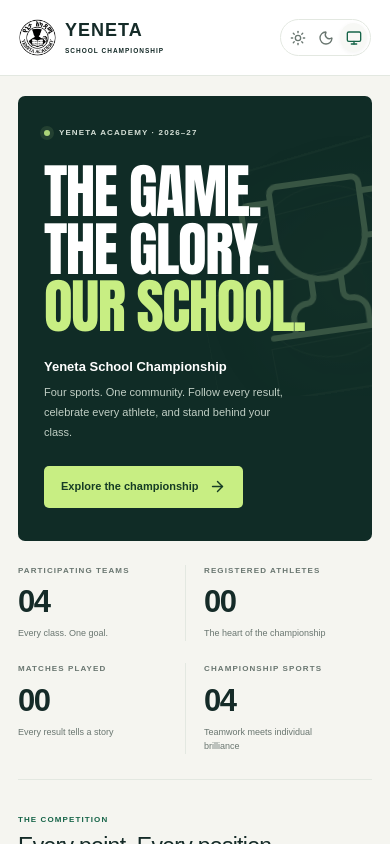
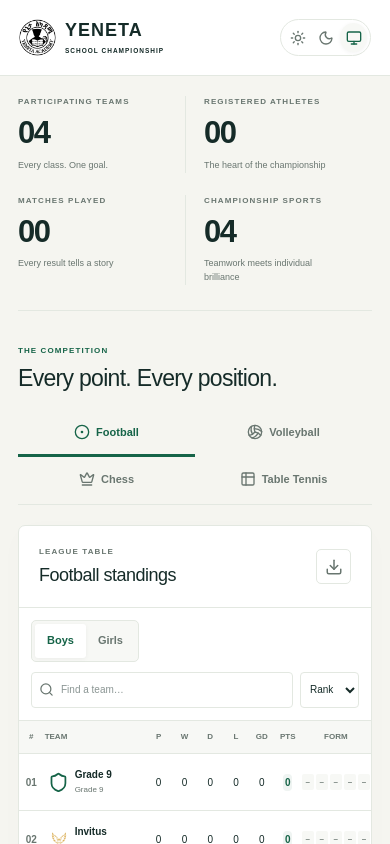
Before and after one commit to Elyanan/Yeneta-Championship, a Next.js app: page / in a window 390 px wide. Shown: the top 844 px of the page. Built offline with nearby package versions, Linux system fonts and the light colour scheme.

Commit message:
hero removed

```diff
--- a/src/app/admin/(protected)/[[...section]]/page.tsx
+++ b/src/app/admin/(protected)/[[...section]]/page.tsx
@@ -33,7 +33,6 @@ export default async function Admin({
   return (
     <>
       <Header
-        admin
         season={
           snapshot.data.seasons.find(
             (s) => s.id === snapshot.data.settings.activeSeasonId,
--- a/src/app/admin/login/page.tsx
+++ b/src/app/admin/login/page.tsx
@@ -12,7 +12,7 @@ export default async function Login() {
   if (await session()) redirect("/admin");
   return (
     <>
-      <Header admin />
+      <Header />
       <main id="main" className="login-shell">
         <div className="login-brand">
           <Image
--- a/src/app/globals.css
+++ b/src/app/globals.css
@@ -217,29 +217,6 @@ small {
   padding: 32px 48px 60px;
   margin: auto;
 }
-.hero {
-  position: relative;
-  display: grid;
-  grid-template-columns: 1.1fr 1fr;
-  background: var(--nav);
-  border-radius: 7px;
-  overflow: hidden;
-  color: #fff;
-  min-height: 440px;
-}
-.hero-content {
-  padding: 43px 48px;
-  z-index: 1;
-}
-.hero-kicker {
-  display: flex;
-  align-items: center;
-  gap: 9px;
-  font-size: 10px;
-  font-weight: 700;
-  letter-spacing: 1.6px;
-  color: #d4dfd6;
-}
 .status-dot {
   height: 6px;
   width: 6px;
@@ -247,27 +224,6 @@ small {
   background: #acd579;
   display: inline-block;
   box-shadow: 0 0 0 4px #aacb8220;
-}
-.hero h1 {
-  font-family: Impact, "Arial Narrow", Arial, sans-serif;
-  letter-spacing: -1px;
-  font-weight: 800;
-  font-size: 70px;
-  line-height: 0.97;
-  margin: 25px 0 20px;
-}
-.hero h1 span {
-  color: var(--accent);
-}
-.hero-content > p {
-  font-weight: 700;
-  font-size: 15px;
-  margin-bottom: 6px;
-}
-.hero-description {
-  font-size: 12px;
-  line-height: 1.8;
-  color: #c0cec4;
 }
 .button {
   display: inline-flex;
@@ -288,14 +244,6 @@ small {
 .button-primary:hover {
   filter: brightness(1.1);
 }
-.hero-button {
-  background: var(--accent);
-  color: #163c25;
-  margin-top: 23px;
-}
-.hero-button:hover {
-  background: #e0ffab;
-}
 .button-outline {
   background: var(--surface);
   border: 1px solid var(--line);
@@ -312,103 +260,10 @@ small {
   background: #a7333e;
   color: white;
 }
-.hero-art {
-  position: relative;
-  overflow: hidden;
-  background: radial-gradient(ellipse at 60% 60%, #3b674438, transparent 70%);
-}
-.hero-year {
-  position: absolute;
-  right: 27px;
-  top: 16px;
-  font-size: 95px;
-  font-family: Impact, "Arial Narrow", sans-serif;
-  font-weight: bold;
-  letter-spacing: -6px;
-  color: #b3d3b815;
-  line-height: 1;
-}
-.hero-year span {
-  font-size: 60px;
-  color: #c8ee8326;
-}
-.hero-trophy {
-  position: absolute;
-  width: 230px;
-  height: 265px;
-  left: 50%;
-  top: 49%;
-  transform: translate(-50%, -50%) rotate(-8deg);
-  color: #c9e6ac;
-  filter: drop-shadow(0 12px 30px #b7e78919);
-}
-.pitch-lines {
-  position: absolute;
-  inset: 45px 0 20px 5px;
-  border: 1px solid #91ad8724;
-  transform: perspective(600px) rotateY(-18deg) rotateZ(-12deg) scale(1.15);
-}
-.pitch-lines:before {
-  content: "";
-  position: absolute;
-  left: 0;
-  right: 0;
-  top: 50%;
-  height: 1px;
-  background: #91ad8733;
-}
-.pitch-lines div {
-  position: absolute;
-  width: 150px;
-  height: 150px;
-  border: 1px solid #91ad8733;
-  border-radius: 50%;
-  left: calc(50% - 75px);
-  top: calc(50% - 75px);
-}
-.pitch-lines i,
-.pitch-lines b {
-  position: absolute;
-  border: 1px solid #91ad8733;
-  width: 52%;
-  height: 22%;
-  left: 24%;
-}
-.pitch-lines i {
-  top: 0;
-}
-.pitch-lines b {
-  bottom: 0;
-}
-.hero-art-caption {
-  position: absolute;
-  bottom: 35px;
-  left: 25%;
-  display: grid;
-  gap: 4px;
-}
-.hero-art-caption span {
-  font-size: 9px;
-  letter-spacing: 2px;
-  color: #b8cdab;
-}
-.hero-art-caption b {
-  font-size: 19px;
-  letter-spacing: -0.5px;
-}
-.hero-sport-mark {
-  position: absolute;
-  right: 19px;
-  bottom: 35px;
-  writing-mode: vertical-rl;
-  font-size: 8px;
-  letter-spacing: 2px;
-  color: #a7bdab;
-}
 .overview-strip {
   display: grid;
   grid-template-columns: repeat(4, 1fr);
-  margin: 28px 0 48px;
+  margin: 0 0 48px;
   border-bottom: 1px solid var(--line);
   padding-bottom: 27px;
   gap: 25px;
@@ -597,16 +452,31 @@ select {
   font-size: 11px;
   min-height: 34px;
 }
-.table-scroll {
-  overflow-x: auto;
-  max-width: 100%;
+.standings-panel,
+.standings-table-wrap {
+  min-width: 0;
+  width: 100%;
 }
 .standings-table {
   width: 100%;
+  table-layout: fixed;
   border-collapse: collapse;
   font-size: 11px;
-  white-space: nowrap;
+  white-space: normal;
+  overflow-wrap: anywhere;
   font-variant-numeric: tabular-nums;
+}
+.standings-table .rank-column {
+  width: 6%;
+}
+.standings-table .identity-column {
+  width: 30%;
+}
+.standings-table .form-column {
+  width: 18%;
+}
+.column-label-compact {
+  display: none;
 }
 .standings-table th {
   font-size: 9px;
@@ -614,7 +484,7 @@ select {
   color: var(--muted);
   text-align: center;
   background: var(--surface-2);
-  padding: 12px 7px;
+  padding: 12px 4px;
   font-weight: 600;
   border-block: 1px solid var(--line);
 }
@@ -626,21 +496,17 @@ abbr {
   text-align: left;
 }
 .standings-table td {
-  padding: 20px 7px;
+  padding: 20px 4px;
   text-align: center;
   border-bottom: 1px solid var(--line);
 }
 .standings-table td:first-child,
 .standings-table th:first-child {
-  padding-left: 20px;
-  padding-right: 14px;
+  padding-inline: 4px;
 }
 .standings-table td:nth-child(2) {
   text-align: left;
-  min-width: 154px;
-}
-.standings-table td:last-child {
-  padding-right: 20px;
+  padding-inline: 8px;
 }
 .standings-table tr:last-child td {
   border-bottom: 0;
@@ -655,13 +521,21 @@ abbr {
   color: var(--muted);
   font-size: 11px;
   font-weight: 650;
+  white-space: nowrap;
 }
 .table-team {
   display: flex;
   align-items: center;
   gap: 10px;
+  min-width: 0;
+  width: 100%;
+}
+.table-team > span:last-child {
+  min-width: 0;
+  flex: 1;
 }
 .table-team b {
+  display: block;
   font-size: 12px;
   font-weight: 650;
 }
@@ -688,14 +562,18 @@ abbr {
   font-size: 13px;
 }
 .form-dots {
-  display: flex;
+  display: grid;
+  grid-template-columns: repeat(5, minmax(0, 1fr));
   gap: 3px;
-  justify-content: center;
+  width: 100%;
+  max-width: 100px;
+  margin-inline: auto;
 }
 .form-dots span {
   display: grid;
   place-items: center;
-  width: 16px;
+  width: 100%;
+  min-width: 0;
   height: 19px;
   font-size: 8px;
   font-weight: 700;
@@ -1633,17 +1511,6 @@ abbr {
     opacity: 1;
   }
 }
-@media (min-width: 1500px) {
-  .hero {
-    min-height: 470px;
-  }
-  .hero h1 {
-    font-size: 78px;
-  }
-  .hero-content {
-    padding-top: 45px;
-  }
-}
 @media (max-width: 1150px) {
   .header-inner {
     padding: 0 28px;
@@ -1660,24 +1527,9 @@ abbr {
   .header-actions {
     gap: 15px;
   }
-  .hero-content {
-    padding: 36px;
-  }
-  .hero h1 {
-    font-size: 64px;
-  }
   .competition-grid {
     grid-template-columns: minmax(0, 1fr) 260px;
     gap: 18px;
-  }
-  .standings-table td {
-    padding: 19px 6px;
-  }
-  .standings-table td:nth-child(2) {
-    min-width: 140px;
-  }
-  .form-dots span {
-    width: 13px;
   }
   .team-card {
     padding: 20px 18px 0;
@@ -1726,18 +1578,6 @@ abbr {
   .competition-note {
     margin-top: 0;
     align-items: center;
-  }
-  .hero h1 {
-    font-size: 57px;
-  }
-  .hero-trophy {
-    width: 190px;
-  }
-  .hero-content {
-    padding: 33px;
-  }
-  .hero-art-caption {
-    left: 13%;
   }
   .team-grid {
     gap: 12px;
@@ -1825,58 +1665,10 @@ abbr {
   .page-container {
     padding: 20px 18px 35px;
   }
-  .hero {
-    grid-template-columns: 1fr;
-    min-height: 0;
-  }
-  .hero-content {
-    padding: 31px 26px 33px;
-  }
-  .hero-kicker {
-    font-size: 8px;
-    letter-spacing: 1.1px;
-  }
-  .hero h1 {
-    font-size: 59px;
-    letter-spacing: -1.5px;
-    position: relative;
-    z-index: 1;
-    margin: 24px 0 22px;
-  }
-  .hero-content > p {
-    font-size: 13px;
-  }
-  .hero-description {
-    font-size: 11px;
-    max-width: 250px;
-  }
-  .hero-art {
-    position: absolute;
-    right: -78px;
-    top: 25px;
-    width: 255px;
-    height: 275px;
-    opacity: 0.22;
-    pointer-events: none;
-  }
-  .hero-year,
-  .hero-art-caption,
-  .hero-sport-mark {
-    display: none;
-  }
-  .hero-trophy {
-    width: 180px;
-    height: 220px;
-  }
-  .hero-button {
-    font-size: 11px;
-    padding: 12px 17px;
-    margin-top: 23px;
-  }
   .overview-strip {
     grid-template-columns: 1fr 1fr;
     gap: 22px 18px;
-    margin: 24px 0 34px;
+    margin: 0 0 34px;
     padding-bottom: 25px;
   }
   .overview-stat {
@@ -1912,10 +1704,13 @@ abbr {
     display: none;
   }
   .sport-tabs {
-    gap: 9px;
+    flex-wrap: wrap;
+    gap: 0;
     margin-bottom: 20px;
   }
   .sport-tabs button {
+    flex: 0 0 50%;
+    justify-content: center;
     font-size: 11px;
     padding: 12px 8px 15px;
     gap: 6px;
@@ -1954,52 +1749,111 @@ abbr {
     min-height: 28px;
   }
   .standings-table {
-    min-width: 620px;
+    font-size: 10px;
+  }
+  .standings-table .rank-column {
+    width: 7%;
+  }
+  .standings-table .identity-column {
+    width: 29%;
+  }
+  .standings-table .form-column {
+    width: 20%;
   }
   .standings-table th {
     font-size: 8px;
-    padding: 10px 7px;
+    letter-spacing: 0;
+    padding: 10px 1px;
   }
   .standings-table td {
-    padding: 18px 7px;
+    padding: 14px 1px;
   }
   .standings-table td:first-child,
   .standings-table th:first-child {
-    padding-left: 16px;
+    padding-inline: 1px;
   }
   .standings-table td:nth-child(2) {
-    position: sticky;
-    left: 0;
-    background: var(--surface);
-    z-index: 1;
-    min-width: 145px;
-  }
-  .standings-table th:nth-child(2) {
-    position: sticky;
-    left: 0;
-    z-index: 2;
-    background: var(--surface-2);
+    padding-inline: 4px;
+  }
+  .standings-table .points {
+    font-size: 10px;
+    padding: 3px 2px;
+  }
+  .rank-number {
+    font-size: 10px;
+  }
+  .column-label-full {
+    display: none;
+  }
+  .column-label-compact {
+    display: inline;
+    font-size: 7.5px;
+    white-space: nowrap;
+  }
+  .standings-panel .table-toolbar {
+    display: grid;
+    grid-template-columns: 1fr;
+    padding: 12px;
+    gap: 10px;
+  }
+  .standings-panel .segmented {
+    width: fit-content;
+  }
+  .standings-panel .segmented button {
+    min-height: 34px;
+  }
+  .standings-panel .table-filters {
+    min-width: 0;
+    width: 100%;
+  }
+  .standings-panel .table-filters:has(select[aria-label="Filter grade"]) {
+    display: grid;
+    grid-template-columns: minmax(0, 1fr) auto;
+  }
+  .standings-panel
+    .table-filters:has(select[aria-label="Filter grade"])
+    .search-box {
+    grid-column: 1 / -1;
+    grid-row: 1;
+  }
+  .standings-panel .search-box {
+    min-width: 0;
+    flex: 1;
+    max-width: none;
+    min-height: 36px;
+  }
+  .standings-panel .table-filters select {
+    min-height: 36px;
+  }
+  .standings-table .form-dots {
+    gap: 2px;
+  }
+  .standings-table .form-dots span {
+    height: 16px;
+    font-size: 8px;
+    border-radius: 2px;
   }
   .table-team {
-    gap: 7px;
+    gap: 5px;
   }
   .table-team b {
-    font-size: 11px;
+    font-size: 10px;
+    line-height: 1.4;
   }
   .table-team .team-badge,
-  .table-team .team-badge img {
-    width: 31px !important;
-    height: 31px !important;
+  .table-team .team-badge img,
+  .table-team .avatar,
+  .table-team .avatar img {
+    width: 22px !important;
+    height: 22px !important;
   }
   .table-team small {
-    font-size: 9px;
+    font-size: 8px;
+    line-height: 1.5;
   }
   .table-foot {
     padding: 13px 16px;
     font-size: 8px;
-  }
-  .form-dots span {
-    width: 15px;
   }
   .results-panel {
     display: block;
--- a/src/components/championship.tsx
+++ b/src/components/championship.tsx
@@ -3,7 +3,6 @@ import { useState } from "react";
 import Link from "next/link";
 import { motion, AnimatePresence } from "motion/react";
 import {
-  ArrowRight,
   ArrowUpRight,
   Trophy,
   Users,
@@ -53,6 +52,11 @@ export function ChampionshipView({
       (a) => a.active && teams.some((t) => t.id === a.teamId),
     );
   const isTeam = sport === "football" || sport === "volleyball";
+  const tableColumns = isTeam
+    ? sport === "football"
+      ? ["P", "W", "D", "L", "GD", "PTS", "FORM"]
+      : ["P", "W", "L", "SW", "SL", "PTS", "FORM"]
+    : ["RATING", "W", "D", "L", "WIN %", "FORM"];
   const teamRows = standings(d, sport, division)
     .map((r, i) => ({ ...r, rank: i + 1 }))
     .filter((r) =>
@@ -79,46 +83,7 @@ export function ChampionshipView({
   }
   return (
     <>
-      <section className="hero">
-        <div className="hero-content">
-          <div className="hero-kicker">
-            <span className="status-dot" /> YENETA ACADEMY ·{" "}
-            {season.academicYear}
-          </div>
-          <h1>
-            THE GAME.
-            <br />
-            THE GLORY.
-            <br />
-            <span>OUR SCHOOL.</span>
-          </h1>
-          <p>Yeneta School Championship</p>
-          <div className="hero-description">
-            Four sports. One community. Follow every result,
-            <br className="desktop-only" /> celebrate every athlete, and stand
-            behind your class.
-          </div>
-          <a href="#competition" className="button hero-button">
-            Explore the championship <ArrowRight size={17} />
-          </a>
-        </div>
-        <div className="hero-art" aria-hidden="true">
-          <div className="pitch-lines">
-            <div />
-            <i />
-            <b />
-          </div>
-          <div className="hero-year">
-            26<span>/</span>27
-          </div>
-          <Trophy className="hero-trophy" strokeWidth={0.8} />
-          <div className="hero-art-caption">
-            <span>THE NEXT CHAPTER</span>
-            <b>Greatness starts here.</b>
-          </div>
-          <div className="hero-sport-mark">YSC / OFFICIAL COMPETITION</div>
-        </div>
-      </section>
+      <h1 className="sr-only">Yeneta School Championship</h1>
       {error && (
         <div className="notice error" role="alert">
           {error} <button onClick={() => location.reload()}>Retry</button>
@@ -312,33 +277,32 @@ export function ChampionshipView({
                       </select>
                     </div>
                   </div>
-                  <div className="table-scroll">
+                  <div className="standings-table-wrap">
                     <table className="standings-table">
                       <caption className="sr-only">
                         {sportNames[sport]} {division} standings
                       </caption>
+                      <colgroup>
+                        <col className="rank-column" />
+                        <col className="identity-column" />
+                        {tableColumns.map((column) => (
+                          <col
+                            key={column}
+                            className={
+                              column === "FORM"
+                                ? "form-column"
+                                : "metric-column"
+                            }
+                          />
+                        ))}
+                      </colgroup>
                       <thead>
                         <tr>
                           <th scope="col">#</th>
                           <th scope="col" className="name-col">
                             {isTeam ? "TEAM" : "ATHLETE"}
                           </th>
-                          {(isTeam
-                            ? sport === "football"
-                              ? [
-                                  "P",
-                                  "W",
-                                  "D",
-                                  "L",
-                                  "GF",
-                                  "GA",
-                                  "GD",
-                                  "PTS",
-                                  "FORM",
-                                ]
-                              : ["P", "W", "L", "SW", "SL", "PTS", "FORM"]
-                            : ["RATING", "W", "D", "L", "WIN %", "FORM"]
-                          ).map((v) => (
+                          {tableColumns.map((v) => (
                             <th scope="col" key={v}>
                               <abbr
                                 title={
@@ -348,18 +312,29 @@ export function ChampionshipView({
                                       W: "Won",
                                       D: "Drawn",
                                       L: "Lost",
-                                      GF: "Goals for",
-                                      GA: "Goals against",
                                       GD: "Goal difference",
                                       PTS: "Points",
                                       SW: "Sets won",
                                       SL: "Sets lost",
                                       FORM: "Last five matches",
+                                      RATING: "Elo rating",
+                                      "WIN %": "Win percentage",
                                     } as Record<string, string>
                                   )[v] || v
                                 }
                               >
-                                {v}
+                                {v === "RATING" || v === "WIN %" ? (
+                                  <>
+                                    <span className="column-label-full">
+                                      {v}
+                                    </span>
+                                    <span className="column-label-compact">
+                                      {v === "RATING" ? "RTG" : "WIN%"}
+                                    </span>
+                                  </>
+                                ) : (
+                                  v
+                                )}
                               </abbr>
                             </th>
                           ))}
@@ -401,8 +376,9 @@ export function ChampionshipView({
                                   r.won,
                                   ...(sport === "football" ? [r.drawn] : []),
                                   r.lost,
-                                  r.gf,
-                                  r.ga,
+                                  ...(sport === "volleyball"
+                                    ? [r.gf, r.ga]
+                                    : []),
                                   ...(sport === "football" ? [r.gd] : []),
                                 ].map((v, i) => (
                                   <td key={i}>{v}</td>
--- a/src/components/layout.tsx
+++ b/src/components/layout.tsx
@@ -1,6 +1,7 @@
 "use client";
 import Image from "next/image";
 import Link from "next/link";
+import { usePathname } from "next/navigation";
 import { useTheme } from "next-themes";
 import { useSyncExternalStore } from "react";
 import { Monitor, Moon, Sun, ArrowUpRight } from "lucide-react";
@@ -32,13 +33,8 @@ export function ThemeSelector() {
     </div>
   );
 }
-export function Header({
-  season = "2026–27",
-  admin = false,
-}: {
-  season?: string;
-  admin?: boolean;
-}) {
+export function Header({ season = "2026–27" }: { season?: string }) {
+  const pathname = usePathname();
   return (
     <header className="site-header">
       <div className="header-inner">
@@ -55,11 +51,25 @@ export function Header({
           </span>
         </Link>
         <nav className="desktop-nav" aria-label="Main navigation">
-          <Link href="/" className={!admin ? "nav-current" : ""}>
-            Championship
-          </Link>
-          <Link href="/teams">The teams</Link>
-          <Link href="/matches">Match centre</Link>
+          {[
+            { href: "/", label: "Championship" },
+            { href: "/teams", label: "The teams" },
+            { href: "/matches", label: "Match centre" },
+          ].map(({ href, label }) => {
+            const active =
+              pathname === href ||
+              (href !== "/" && pathname.startsWith(`${href}/`));
+            return (
+              <Link
+                key={href}
+                href={href}
+                className={active ? "nav-current" : undefined}
+                aria-current={active ? "page" : undefined}
+              >
+                {label}
+              </Link>
+            );
+          })}
         </nav>
         <div className="header-actions">
           <span className="season-tag">SEASON {season}</span>
```
Also changed, not shown: 2 other files (tests, documents, lock files or other folders).
